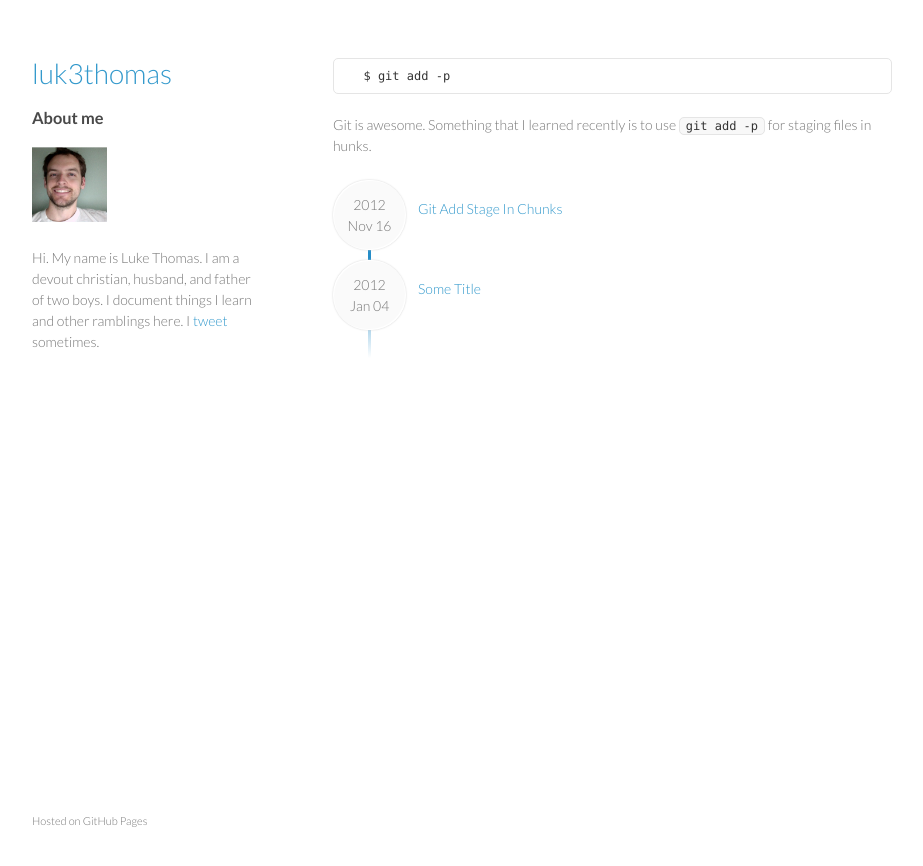
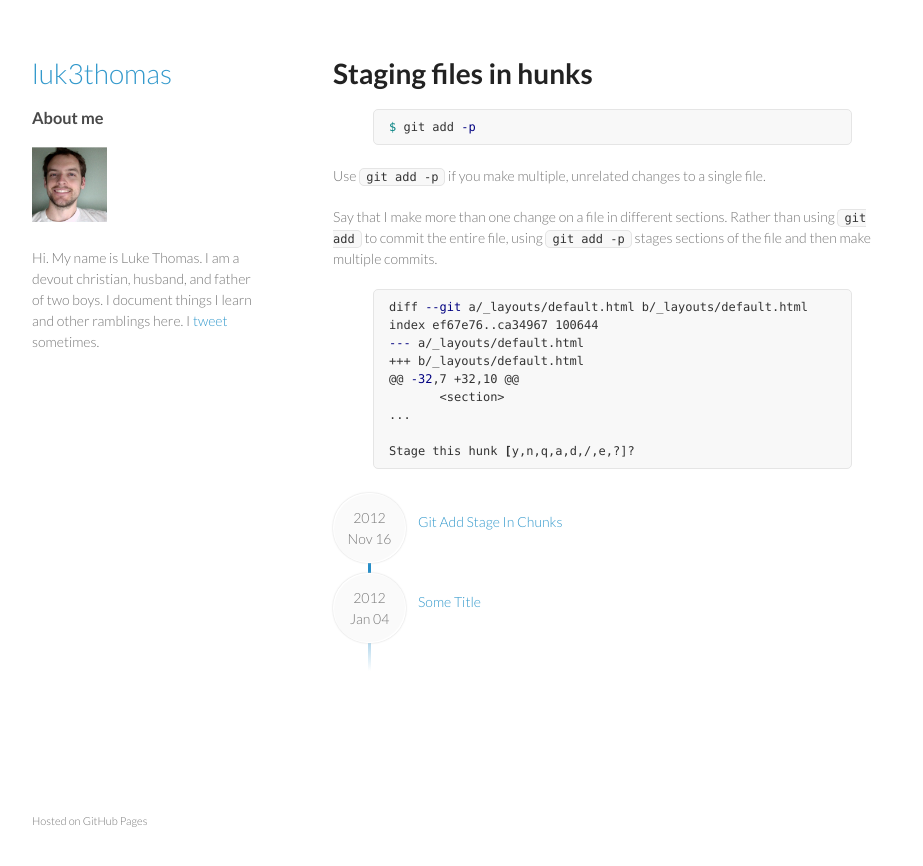
Before and after one commit to luk3thomas/luk3thomas.com, a Jekyll site: the page built from _posts/2012-11-16-git-add-stage-in-chunks.md, in a window 1280 px wide. Shown: the top 866 px of the page, without its empty margins (178-1101 px from the left). Built offline with Jekyll 4.4.1, drawn with Linux system fonts in a browser that asks for light colours.

Commit message:
add content

````diff
--- a/_posts/2012-11-16-git-add-stage-in-chunks.md
+++ b/_posts/2012-11-16-git-add-stage-in-chunks.md
@@ -1,8 +1,24 @@
 ---
 layout: default
 ---
-```
-  $ git add -p
-```
+# Staging files in hunks
+{% highlight bash %}
+$ git add -p
+{% endhighlight %}
 
-Git is awesome. Something that I learned recently is to use ``` git add -p ``` for staging files in hunks.
+Use ``` git add -p ``` if you make multiple, unrelated changes to a single file.
+
+Say that I make more than one change on a file in different sections. Rather than using ``` git add ``` to commit the entire file, using ``` git add -p ``` stages sections of the file and then make multiple commits.
+
+
+{% highlight bash %}
+diff --git a/_layouts/default.html b/_layouts/default.html
+index ef67e76..ca34967 100644
+--- a/_layouts/default.html
++++ b/_layouts/default.html
+@@ -32,7 +32,10 @@
+       <section>
+...
+
+Stage this hunk [y,n,q,a,d,/,e,?]?
+{% endhighlight %}
````
